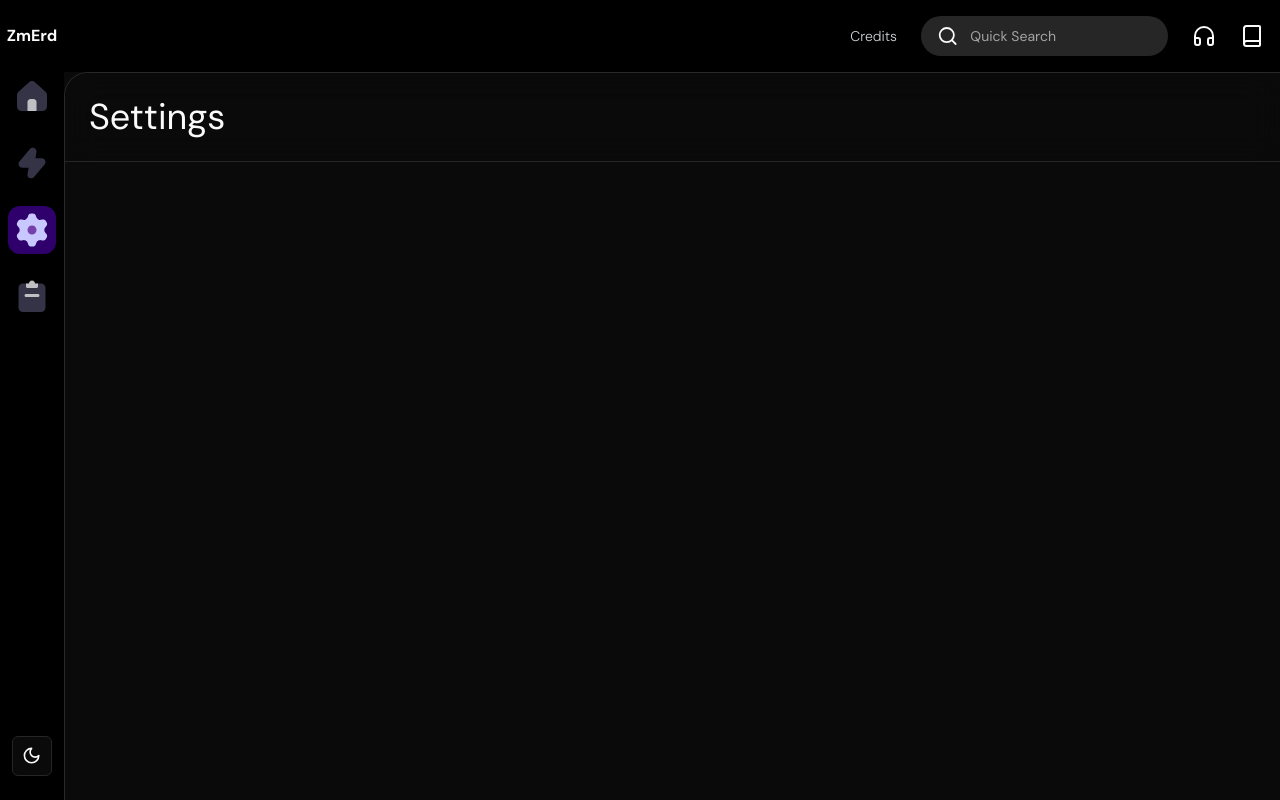
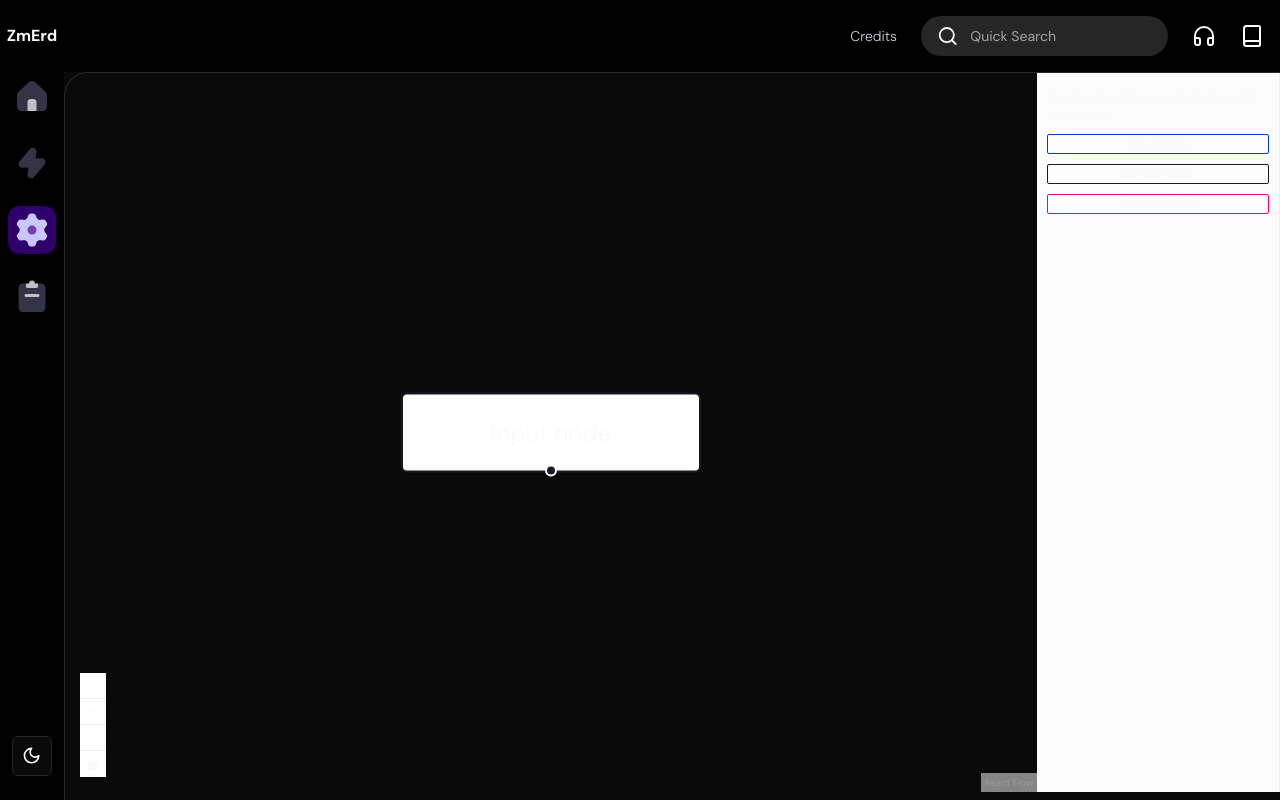
Before and after one commit to zm-erd/zm-erd-fe, a Next.js app: page /settings in a window 1280 px wide. Built offline with nearby package versions, Linux system fonts and the light colour scheme.

Commit message:
노드 드래그엔드랍2

```diff
--- /dev/null
+++ b/src/app/(main)/(pages)/settings/_components/dnd-context.tsx
@@ -0,0 +1,19 @@
+import { createContext, useContext, useState } from 'react';
+
+const DnDContext = createContext([null, (_) => {}]);
+
+export const DnDProvider = ({ children }) => {
+  const [type, setType] = useState(null);
+
+  return (
+    <DnDContext.Provider value={[type, setType]}>
+      {children}
+    </DnDContext.Provider>
+  );
+};
+
+export default DnDContext;
+
+export const useDnD = () => {
+  return useContext(DnDContext);
+};
--- /dev/null
+++ b/src/app/(main)/(pages)/settings/_components/index.css
@@ -0,0 +1,57 @@
+.dndflow {
+    flex-direction: column;
+    display: flex;
+    flex-grow: 1;
+    height: 100%;
+}
+
+.dndflow aside {
+    border-right: 1px solid #eee;
+    padding: 15px 10px;
+    font-size: 12px;
+    background: #fcfcfc;
+}
+
+.dndflow aside .description {
+    margin-bottom: 10px;
+}
+
+.dndflow .dndnode {
+    height: 20px;
+    padding: 4px;
+    border: 1px solid #1a192b;
+    border-radius: 2px;
+    margin-bottom: 10px;
+    display: flex;
+    justify-content: center;
+    align-items: center;
+    cursor: grab;
+}
+
+.dndflow .dndnode.input {
+    border-color: #0041d0;
+}
+
+.dndflow .dndnode.output {
+    border-color: #ff0072;
+}
+
+.dndflow .reactflow-wrapper {
+    flex-grow: 1;
+    height: 100%;
+}
+
+.dndflow .selectall {
+    margin-top: 10px;
+}
+
+@media screen and (min-width: 768px) {
+    .dndflow {
+        flex-direction: row;
+    }
+
+    .dndflow aside {
+        width: 20%;
+        max-width: 250px;
+    }
+}
--- /dev/null
+++ b/src/app/(main)/(pages)/settings/_components/sidebar.tsx
@@ -0,0 +1,40 @@
+import React from 'react';
+import { useDnD } from './dnd-context';
+
+export default () => {
+  const [_, setType] = useDnD();
+
+  const onDragStart = (event, nodeType) => {
+    setType(nodeType);
+    event.dataTransfer.effectAllowed = 'move';
+  };
+
+  return (
+    <aside>
+      <div className="description">
+        You can drag these nodes to the pane on the right.
+      </div>
+      <div
+        className="dndnode input"
+        onDragStart={(event) => onDragStart(event, 'input')}
+        draggable
+      >
+        Input Node
+      </div>
+      <div
+        className="dndnode"
+        onDragStart={(event) => onDragStart(event, 'default')}
+        draggable
+      >
+        Default Node
+      </div>
+      <div
+        className="dndnode output"
+        onDragStart={(event) => onDragStart(event, 'output')}
+        draggable
+      >
+        Output Node
+      </div>
+    </aside>
+  );
+};
--- a/src/app/(main)/(pages)/settings/page.tsx
+++ b/src/app/(main)/(pages)/settings/page.tsx
@@ -1,11 +1,107 @@
-import React from 'react';
+'use client';
+import React, { useRef, useCallback } from 'react';
+import {
+  ReactFlow,
+  ReactFlowProvider,
+  addEdge,
+  useNodesState,
+  useEdgesState,
+  Controls,
+  useReactFlow,
+} from '@xyflow/react';
+import '@xyflow/react/dist/style.css';
+
+import Sidebar from './_components/sidebar';
+import { DnDProvider, useDnD } from './_components/dnd-context';
+
+import './_components/index.css';
+
+const initialNodes = [
+  {
+    id: '1',
+    type: 'input',
+    data: { label: 'input node' },
+    position: { x: 250, y: 5 },
+  },
+];
+
+let id = 0;
+const getId = () => `dndnode_${id++}`;
+
+const DnDFlow = () => {
+  const reactFlowWrapper = useRef(null);
+  const [nodes, setNodes, onNodesChange] = useNodesState(initialNodes);
+  const [edges, setEdges, onEdgesChange] = useEdgesState([]);
+  const { screenToFlowPosition } = useReactFlow();
+  const [type] = useDnD();
+
+  const onConnect = useCallback(
+    (params) => setEdges((eds) => addEdge(params, eds)),
+    [],
+  );
+
+  const onDragOver = useCallback((event) => {
+    event.preventDefault();
+    event.dataTransfer.dropEffect = 'move';
+  }, []);
+
+  const onDrop = useCallback(
+    (event) => {
+      event.preventDefault();
+
+      // check if the dropped element is valid
+      if (!type) {
+        return;
+      }
+
+      // project was renamed to screenToFlowPosition
+      // and you don't need to subtract the reactFlowBounds.left/top anymore
+      // details: https://reactflow.dev/whats-new/2023-11-10
+      const position = screenToFlowPosition({
+        x: event.clientX,
+        y: event.clientY,
+      });
+      const newNode = {
+        id: getId(),
+        type,
+        position,
+        data: { label: `${type} node` },
+      };
+
+      setNodes((nds) => nds.concat(newNode));
+    },
+    [screenToFlowPosition, type],
+  );
+
+  return (
+    <div className="dndflow">
+      <div className="reactflow-wrapper" ref={reactFlowWrapper}>
+        <ReactFlow
+          nodes={nodes}
+          edges={edges}
+          onNodesChange={onNodesChange}
+          onEdgesChange={onEdgesChange}
+          onConnect={onConnect}
+          onDrop={onDrop}
+          onDragOver={onDragOver}
+          fitView
+        >
+          <Controls />
+        </ReactFlow>
+      </div>
+      <Sidebar />
+    </div>
+  );
+};
 
 const Page = () => {
   return (
-    <div className="relative flex flex-col">
-      <h1 className="sticky top-0 z-[10] flex items-center justify-between border-b bg-background/50 p-6 text-4xl backdrop-blur-lg">
-        Settings
-      </h1>
+    <div className="h-full">
+      <ReactFlowProvider>
+        <DnDProvider>
+          <DnDFlow />
+        </DnDProvider>
+      </ReactFlowProvider>
     </div>
   );
 };
```
